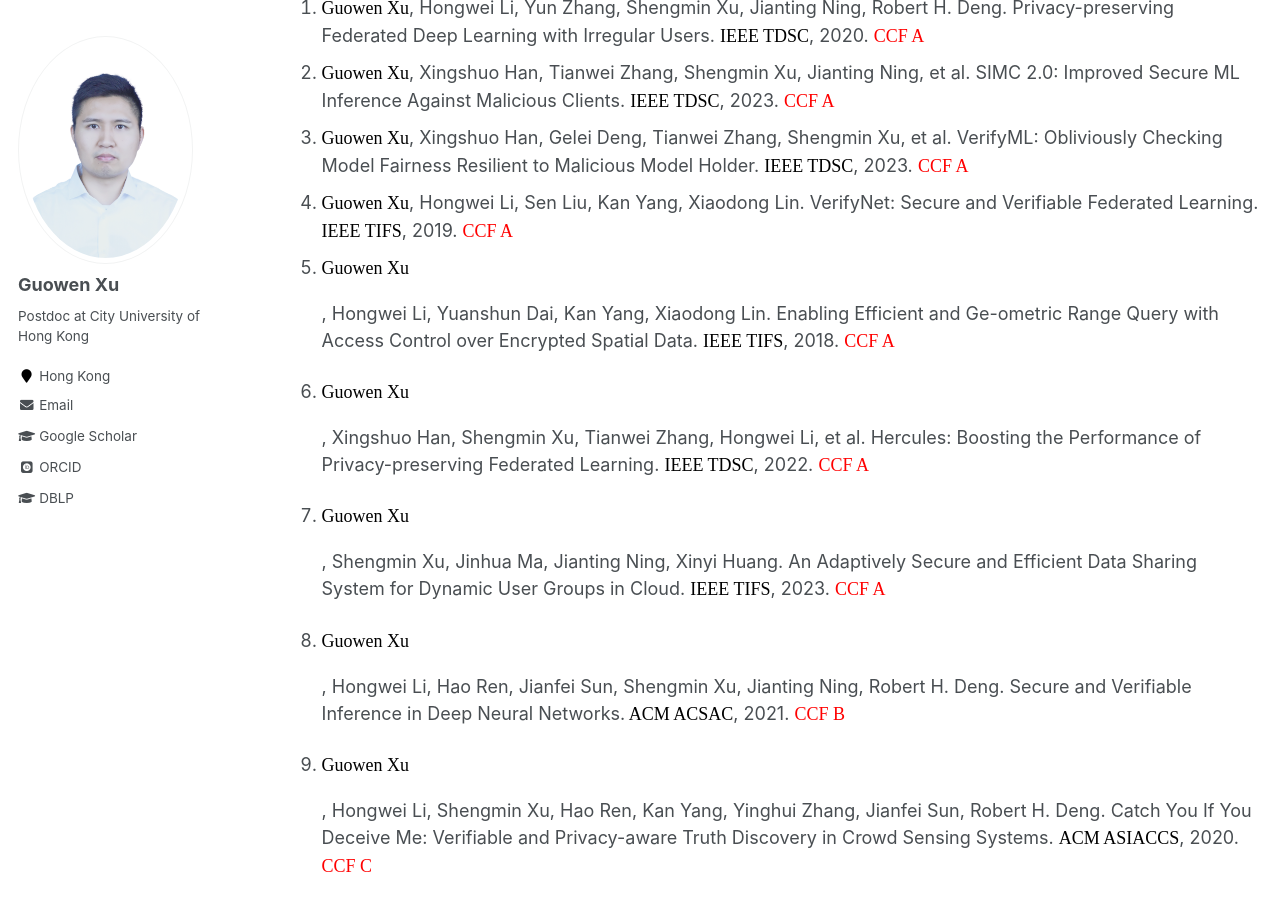
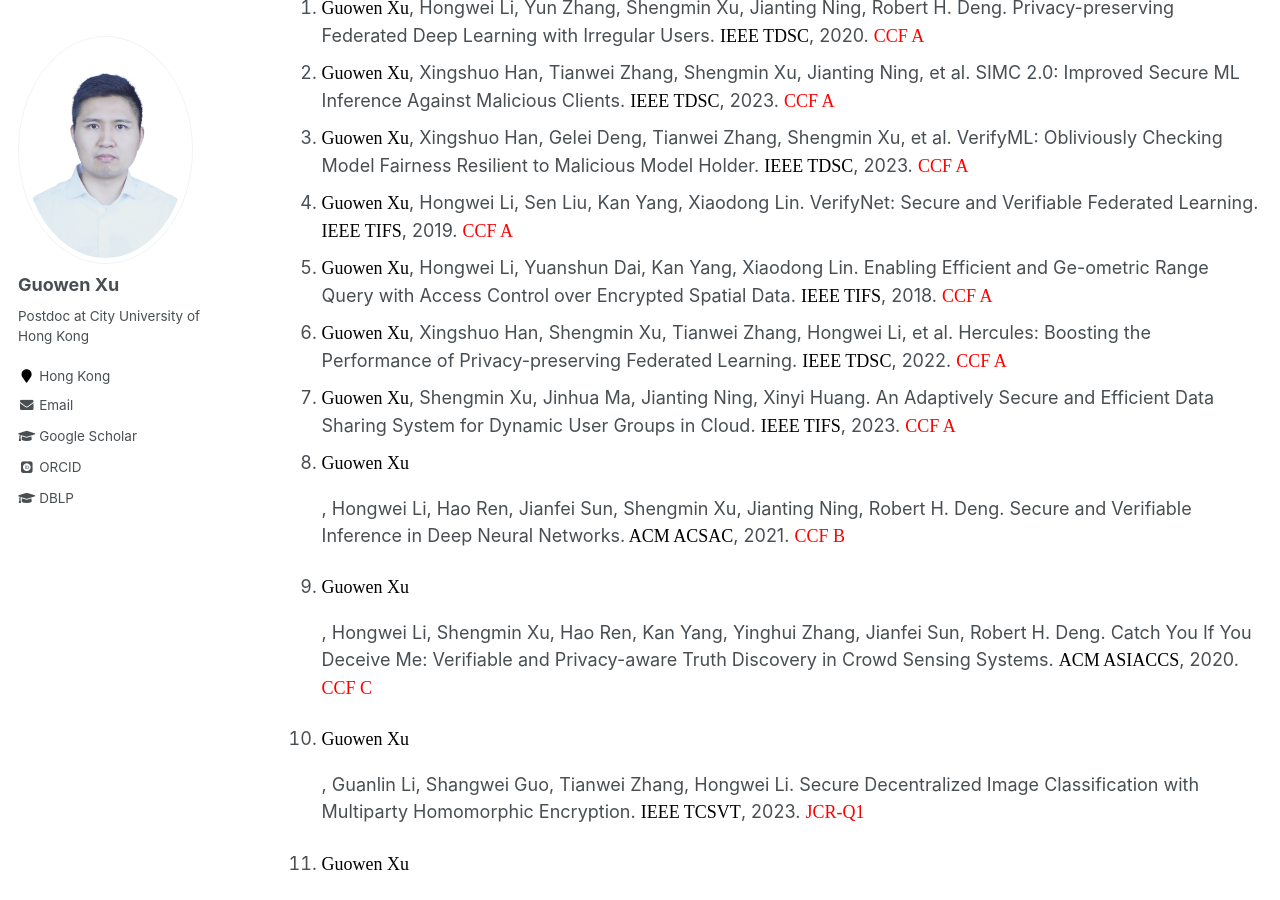
Before and after one commit to Guowen-xu/guowen-xu.github.io, a Jekyll site: the page built from _pages/publications.md, in a window 1280 px wide and 900 px high, scrolled down 323 px. Built offline with Jekyll 4.4.1, drawn with Linux system fonts in a browser that asks for light colours; some web fonts are replaced.

Commit message:
Update publications.md

```diff
--- a/_pages/publications.md
+++ b/_pages/publications.md
@@ -18,9 +18,9 @@ You can find my articles on my [Google Scholar](https://scholar.google.com.hk/ci
 2. <div class="justify"><font face="Times New Roman" color=black size=4> Guowen Xu</font>, Xingshuo Han, Tianwei Zhang, Shengmin Xu, Jianting Ning, et al. SIMC 2.0: Improved Secure ML Inference Against Malicious Clients. <font face="Times New Roman" color=black size=4> IEEE TDSC</font>, 2023.  <font face="Times New Roman" color=red size=4>  CCF A </font> </div>
 3. <div class="justify"><font face="Times New Roman" color=black size=4> Guowen Xu</font>, Xingshuo Han, Gelei Deng, Tianwei Zhang, Shengmin Xu, et al. VerifyML: Obliviously Checking Model Fairness Resilient to Malicious Model Holder. <font face="Times New Roman" color=black size=4> IEEE TDSC</font>, 2023. <font face="Times New Roman" color=red size=4>  CCF A</font> </div>
 4.  <div class="justify"><font face="Times New Roman" color=black size=4> Guowen Xu</font>, Hongwei Li, Sen Liu, Kan Yang, Xiaodong Lin. VerifyNet: Secure and Verifiable Federated Learning. <font face="Times New Roman" color=black size=4> IEEE TIFS</font>, 2019. <font face="Times New Roman" color=red size=4>  CCF A </font></div>
-5. <font face="Times New Roman" color=black size=4> Guowen Xu</font>, Hongwei Li, Yuanshun Dai, Kan Yang, Xiaodong Lin. Enabling Efficient and Ge-ometric Range Query with Access Control over Encrypted Spatial Data. <font face="Times New Roman" color=black size=4> IEEE TIFS</font>,  2018. <font face="Times New Roman" color=red size=4>  CCF A </font>
-6. <font face="Times New Roman" color=black size=4> Guowen Xu</font>, Xingshuo Han, Shengmin Xu, Tianwei Zhang, Hongwei Li, et al. Hercules: Boosting the Performance of Privacy-preserving Federated Learning. <font face="Times New Roman" color=black size=4> IEEE TDSC</font>, 2022. <font face="Times New Roman" color=red size=4>  CCF A </font>
-7. <font face="Times New Roman" color=black size=4> Guowen Xu</font>, Shengmin Xu, Jinhua Ma, Jianting Ning, Xinyi Huang. An Adaptively Secure and Efficient Data Sharing System for Dynamic User Groups in Cloud. <font face="Times New Roman" color=black size=4> IEEE TIFS</font>, 2023. <font face="Times New Roman" color=red size=4>  CCF A </font>
+5.  <div class="justify"><font face="Times New Roman" color=black size=4> Guowen Xu</font>, Hongwei Li, Yuanshun Dai, Kan Yang, Xiaodong Lin. Enabling Efficient and Ge-ometric Range Query with Access Control over Encrypted Spatial Data. <font face="Times New Roman" color=black size=4> IEEE TIFS</font>,  2018. <font face="Times New Roman" color=red size=4>  CCF A </font></div>
+6. <div class="justify"><font face="Times New Roman" color=black size=4> Guowen Xu</font>, Xingshuo Han, Shengmin Xu, Tianwei Zhang, Hongwei Li, et al. Hercules: Boosting the Performance of Privacy-preserving Federated Learning. <font face="Times New Roman" color=black size=4> IEEE TDSC</font>, 2022. <font face="Times New Roman" color=red size=4>  CCF A </font></div>
+7. <div class="justify"><font face="Times New Roman" color=black size=4> Guowen Xu</font>, Shengmin Xu, Jinhua Ma, Jianting Ning, Xinyi Huang. An Adaptively Secure and Efficient Data Sharing System for Dynamic User Groups in Cloud. <font face="Times New Roman" color=black size=4> IEEE TIFS</font>, 2023. <font face="Times New Roman" color=red size=4>  CCF A </font></div>
 8. <font face="Times New Roman" color=black size=4> Guowen Xu</font>, Hongwei Li, Hao Ren, Jianfei Sun, Shengmin Xu, Jianting Ning, Robert H. Deng. Secure and Verifiable Inference in Deep Neural Networks.<font face="Times New Roman" color=black size=4> ACM ACSAC</font>, 2021. <font face="Times New Roman" color=red size=4>  CCF B </font>
 9. <font face="Times New Roman" color=black size=4> Guowen Xu</font>, Hongwei Li, Shengmin Xu, Hao Ren, Kan Yang, Yinghui Zhang, Jianfei Sun, Robert H. Deng. Catch You If You Deceive Me: Verifiable and Privacy-aware Truth Discovery in Crowd Sensing Systems. <font face="Times New Roman" color=black size=4> ACM ASIACCS</font>, 2020. <font face="Times New Roman" color=red size=4>  CCF C </font>
 10. <font face="Times New Roman" color=black size=4> Guowen Xu</font>, Guanlin Li, Shangwei Guo, Tianwei Zhang, Hongwei Li. Secure Decentralized Image Classification with Multiparty Homomorphic Encryption. <font face="Times New Roman" color=black size=4> IEEE TCSVT</font>, 2023. <font face="Times New Roman" color=red size=4>  JCR-Q1 </font>
```
